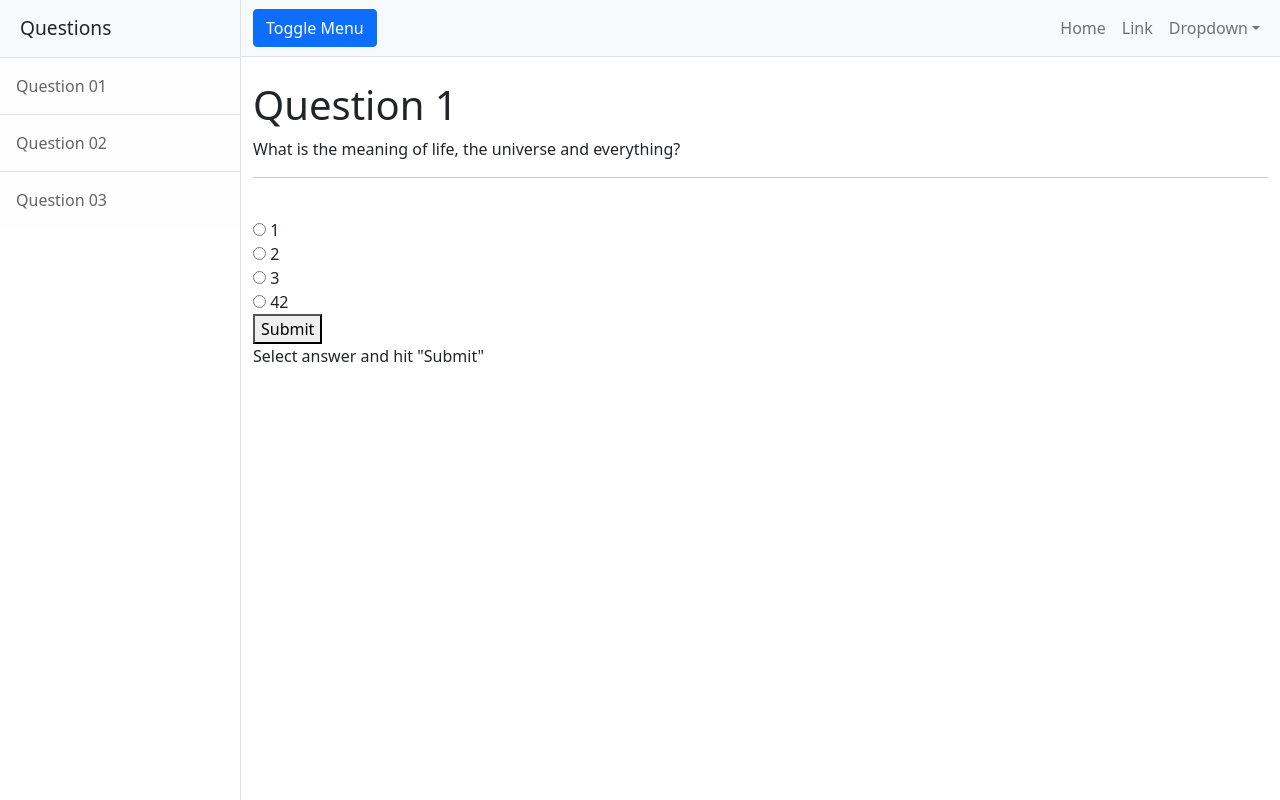
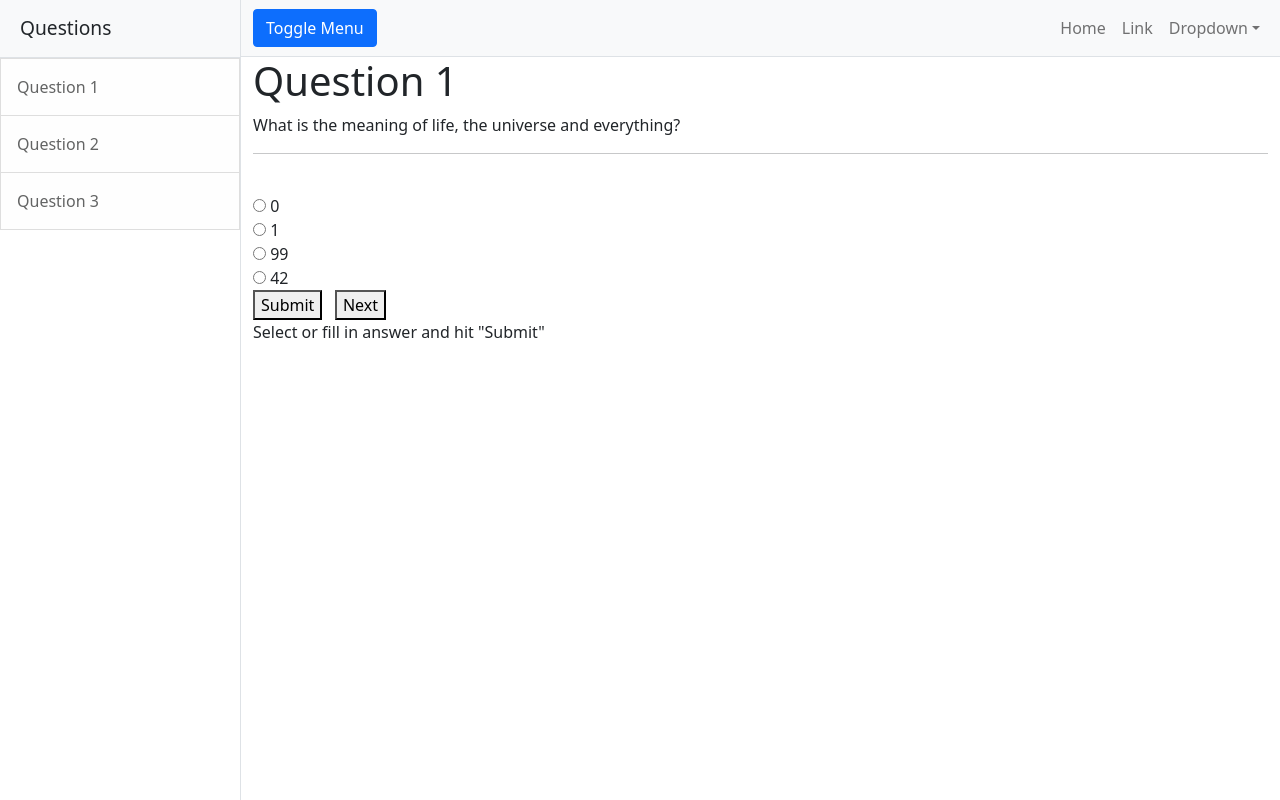
Before and after one commit to dbierer/simple-html-jquery-quiz, a plain HTML site: page index.html in a window 1280 px wide. Drawn offline with nearby package versions, Linux system fonts and the light colour scheme.

Commit message:
2021-09-09 DB: Updated to use configuration to generate question chooser + questions

```diff
--- a/index.html
+++ b/index.html
@@ -17,9 +17,16 @@
             <div class="border-end bg-white" id="sidebar-wrapper">
                 <div class="sidebar-heading border-bottom bg-light">Questions</div>
                 <div class="list-group list-group-flush">
+
+                    <!-- Do not touch this! -->
+                    <div id="question_chooser"></div>
+
+                    <!-- Example Output
                     <a class="list-group-item list-group-item-action list-group-item-light p-3" onclick="show_one(1)">Question 01</a>
                     <a class="list-group-item list-group-item-action list-group-item-light p-3" onclick="show_one(2)">Question 02</a>
                     <a class="list-group-item list-group-item-action list-group-item-light p-3" onclick="show_one(3)">Question 03</a>
+                    -->
+
                 </div>
             </div>
             <!-- Page content wrapper-->
@@ -47,22 +54,21 @@
                     </div>
                 </nav>
 
-                <!-- Question -->
-                <!-- the 'id' attribute must start with 'q' and is followed by the question number -->
+                <!-- Do not touch this! -->
+                <div id="question_display"></div>
+
+                <!-- Example Output
                 <div class="container-fluid" id="q1">
                     <h1 class="mt-4">Question 1</h1>
                     <p>What is the meaning of life, the universe and everything?</p>
                     <hr />
-                    <!-- the 'name' attribute starts with 'r' and is followed by the question number -->
                     <br /><input type="radio" name="r1" value="1"> 1
                     <br /><input type="radio" name="r1" value="2"> 2
                     <br /><input type="radio" name="r1" value="3"> 3
                     <br /><input type="radio" name="r1" value="4"> 42
-                    <!-- the value supplied to the "onclick()" function must match the question number -->
                     <br /><button onclick="answer_me_radio(1)">Submit</button>
                 </div>
 
-                <!-- Question -->
                 <div class="container-fluid" id="q2" style="display:none;">
                     <h1 class="mt-4">Question 2</h1>
                     <p>Which are examples of animals? (choose 2)</p>
@@ -75,7 +81,6 @@
                     <br /><button onclick="answer_me_check(2)">Submit</button>
                 </div>
 
-                <!-- Question -->
                 <div class="container-fluid" id="q3" style="display:none;">
                     <h1 class="mt-4">Question 3</h1>
                     <p>What is the capital of Thailand?</p>
@@ -83,13 +88,11 @@
                     <br /><input type="text" name="r3" value="">
                     <br /><button onclick="answer_me_text(3)">Submit</button>
                 </div>
+                 -->
 
                 <!-- Response -->
-                <div class="container-fluid" id="response">
-                </div>
-
-                <!-- Number of questions: very important to set this! -->
-                <input type="hidden" name="max_ques" value="20" />
+                <!-- Do not touch this! -->
+                <div class="container-fluid" id="response"></div>
 
             </div>
         </div>
@@ -100,40 +103,68 @@
         <!-- Answers -->
         <script>
         // use JSON syntax: no trailing comma in last answer in a { block }
-        var response = {
-            "q1" : {
+        var quiz = {
+            "choose_class" : "list-group-item list-group-item-action list-group-item-light p-3",
+            "div_class" : "container-fluid",
+            "questions" : {
+                1 : {
+                    "title" : "Question 1",
+                    "type"  : "radio",
+                    "question"  : "What is the meaning of life, the universe and everything?",
+                    "answers" : {
+                        1 : "0",
+                        2 : "1",
+                        3 : "99",
+                        4 : "42"
+                    }
+                },
+                2 : {
+                    "title" : "Question 2",
+                    "type"  : "checkbox",
+                    "question"  : "Which are examples of animals? (choose 2)",
+                    "answers" : {
+                        1 : "Flower",
+                        2 : "House",
+                        3 : "Dog",
+                        4 : "Cat",
+                        5 : "None of the Above"
+                    }
+                },
+                3 : {
+                    "title" : "Question 3",
+                    "type"  : "text",
+                    "question"  : "What is the capital of Thailand?",
+                    "answers" : { "answer" : "" }
+                }
+            },
+            "response" : {
+                1 : {
                     1 : "Wrong Answer",
                     2 : "Wrong Answer",
                     3 : "Wrong Answer",
                     4 : "Correct!"
                 },
-            "q2" : {
+                2 : {
                     1 : "Wrong Answer",
                     2 : "Wrong Answer",
                     3 : "Correct!",
                     4 : "Correct!",
                     5 : "Wrong Answer"
                 },
-            "q3" : [ "Bangkok","Krungthep" ],
-            "q4" : {},
-            "q5" : {},
-            "q6" : {},
-            "q7" : {},
-            "q8" : {},
-            "q9" : {},
-            "q10" : {},
+                3 : [ "Bangkok","Krungthep" ]
+            }
         };
         </script>
         <!-- Functions -->
+        <script src="js/simple-html-quiz.js"></script>
         <script>
         $(document).ready(function () {
+            build_quiz(quiz);
             show_one(1);
         });
         $('#sidebarToggle').click(function () {
             $('#sidebar-wrapper').toggle();
         });
         </script>
-        <!-- Functions -->
-        <script src="js/simple-html-quiz.js"></script>
     </body>
 </html>
--- a/js/simple-html-quiz.js
+++ b/js/simple-html-quiz.js
@@ -6,37 +6,35 @@
 function show_one(id)
 {
     // change this according to your max # questions
-    var max=20;
     var key=0;
     // hide everything
-    for (x = 1; x <= max; x++) {
+    $.each(quiz.questions, function (x, val) {
         key = '#q' + x;
         $(key).hide();
-    }
+    });
     // show id selected
     key = '#q' + id;
     $(key).show();
     console.log(key);
-    $('#response').html('Select answer and hit "Submit"');
+    $('#response').html('Select or fill in answer and hit "Submit"');
 }
 function answer_me_radio(id)
 {
     key = 'q' + id;
     ckey = 'r' + id;
     user = $("input[name='" + ckey + "']:checked").val()
-    answer = response[key][user];
-    console.log(user,answer);
+    answer = quiz.response[id][user];
     $('#response').html('');
     $('#response').html(answer);
 }
-function answer_me_check(id)
+function answer_me_checkbox(id)
 {
     key = 'q' + id;
     ckey = 'r' + id;
     out = '';
     $("input[name='" + ckey + "']:checked").each(function (elem) {
         num = $(this).val();
-        out += num + ' ' + response[key][num] + '<br />';
+        out += num + ' ' + quiz.response[id][num] + '<br />';
         console.log(num);
     });
     $('#response').html('');
@@ -48,7 +46,7 @@ function answer_me_text(id)
     key = 'q' + id;
     ckey = 'r' + id;
     $("input[name='" + ckey + "']").each(function (elem) { user_ans = $(this).val(); });
-    sys_ans = response[key];
+    sys_ans = quiz.response[id];
     ok = $.inArray(user_ans, sys_ans);
     if (ok >= 0) {
         out = 'Correct!';
@@ -61,3 +59,30 @@ function answer_me_text(id)
     $('#response').html(out);
     console.log(user_ans, sys_ans);
 }
+function build_quiz(quiz)
+{
+    chooser = '';
+    display = '';
+    total = 0;
+    $.each(quiz.questions, function(key1, val1) {
+        chooser += '<a class="' + quiz.choose_class + '" onclick="show_one(' + key1 + ')">' + val1.title + '</a>' + "\n";
+        display += '<div class="' + quiz.div_class + '" id="q' + key1 + '">' + "\n";
+        display += '<h1>' + val1.title + '</h1>' + "\n";
+        display += '<p>' + val1.question + '</p>' + "\n";
+        display += '<hr />' + "\n";
+        $.each(val1.answers, function(key2, val2) {
+            display += '<br />';
+            display += '<input type="' + val1.type + '" name="r' + key1 + '" value="' + key2 + '" />';
+            display += '&nbsp;' + val2 + "\n";
+        });
+        display += '<br />';
+        display += '<button onclick="answer_me_' + val1.type + '(' + key1 + ')">Submit</button>' + "\n";
+        display += '&nbsp;&nbsp;';
+        next_key = key1 * 1 + 1;
+        display += '<button onclick="show_one(' + next_key + ')">Next</button>' + "\n";
+        display += '</div>' + "\n";
+        total++;
+    });
+    $('#question_chooser').html(chooser);
+    $('#question_display').html(display);
+}
```
Also changed, not shown: 1 other file. Lines whose indentation alone changed are shown as unchanged.
